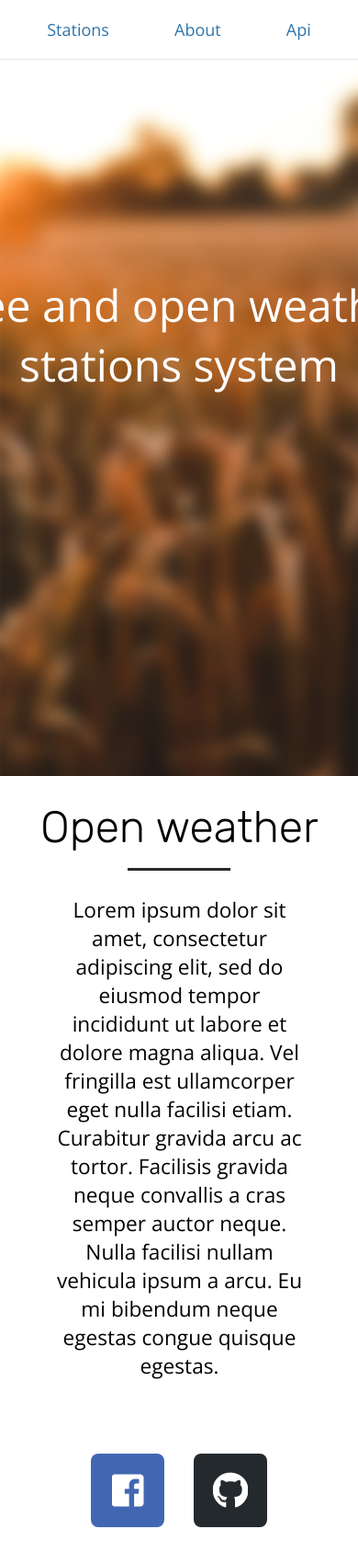
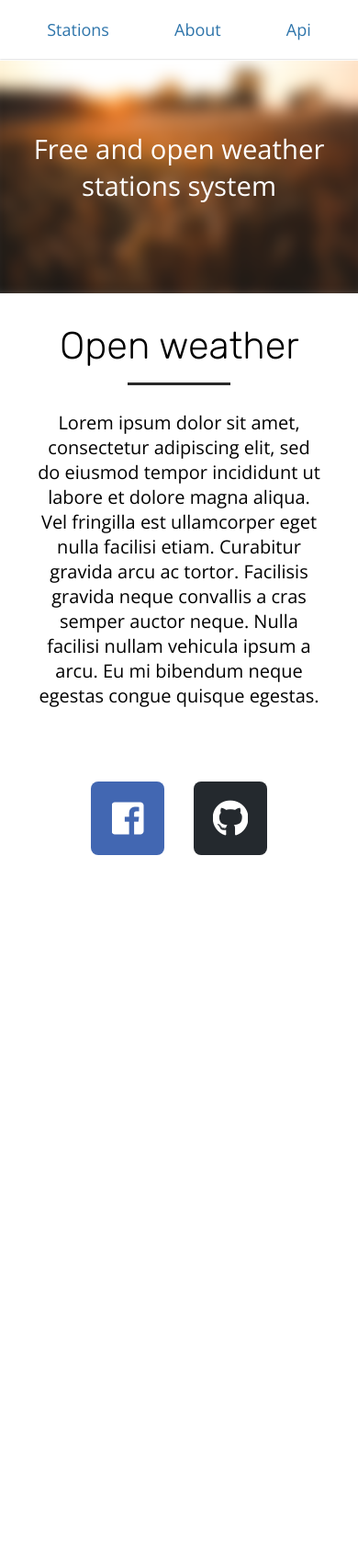
Before and after one commit to marosiak/open_weather, a Django app: page / in a window 390 px wide. Shown: the whole page at 92% size. After the commit the page ends 930 px from the top, so only its background shows below. Run offline with Django 3.2, Linux system fonts and the light colour scheme; some libraries are stand-ins or nearby versions.

Commit message:
[Added] Responsive design for dashboard

```diff
--- a/api/serializers.py
+++ b/api/serializers.py
@@ -12,6 +12,7 @@ class SensorDataSerializer(serializers.ModelSerializer):
 class SensorsSerializer(serializers.ModelSerializer):
     class Meta:
         model = Sensor
+        # fields = ('id', 'name', 'station')
         fields = ('id', 'name')
 
 
--- a/static/css/main.css
+++ b/static/css/main.css
@@ -239,14 +239,16 @@ h2 {
   background-color: #101214;
 }
 
-.dashboard {
-  overflow-x: hidden;
-}
 .dashboard .section--home {
   height: calc(100vh - 4rem - 2px);
   width: 100vw;
   overflow: hidden;
   position: relative;
+}
+@media only screen and (max-width: 525px) {
+  .dashboard .section--home {
+    height: 30vh;
+  }
 }
 .dashboard .section--home .background__img {
   height: auto;
@@ -268,6 +270,20 @@ h2 {
   right: calc(50% - 18rem);
   font-weight: 300;
 }
+@media only screen and (max-width: 750px) {
+  .dashboard .section--home .dashboard__short {
+    font-size: 2.75rem;
+  }
+}
+@media only screen and (max-width: 525px) {
+  .dashboard .section--home .dashboard__short {
+    left: 0;
+    right: 0;
+    width: 100vw;
+    padding: 0 2vw;
+    font-size: 7.5vw;
+  }
+}
 .dashboard .section--home .dashboard__short b {
   font-weight: 400;
 }
@@ -278,12 +294,23 @@ h2 {
   flex-direction: column;
   justify-content: center;
 }
+@media only screen and (max-width: 525px) {
+  .dashboard .section--about {
+    height: auto;
+    padding: 2rem 0;
+  }
+}
 .dashboard .section--about .column {
   align-items: center;
 }
 .dashboard .section--about .column h1 {
   font-size: 36pt;
   font-weight: 300;
+}
+@media only screen and (max-width: 525px) {
+  .dashboard .section--about .column h1 {
+    font-size: 31pt;
+  }
 }
 .dashboard .section--about .column .spacer {
   width: 7rem;
@@ -296,6 +323,12 @@ h2 {
   width: 70vw;
   text-align: center;
   font-size: 17pt;
+}
+@media only screen and (max-width: 525px) {
+  .dashboard .section--about .column p {
+    font-size: 15pt;
+    width: 80vw;
+  }
 }
 .dashboard .section--about .column .social__row {
   margin-top: 5rem;
--- a/static/css/views/_DashboardView.scss
+++ b/static/css/views/_DashboardView.scss
@@ -1,12 +1,14 @@
 @import "../components/SocialIcon";
 
 .dashboard {
-  overflow-x: hidden;
   .section--home {
     height: calc(100vh - 4rem - 2px);
     width: 100vw;
     overflow: hidden;
     position: relative;
+    @include phone {
+      height: 30vh;
+    }
 
     .background__img {
       height: auto;
@@ -28,7 +30,16 @@
       left: calc(50% - 18rem);
       right: calc(50% - 18rem);
       font-weight: 300;
-
+      @include tablet {
+        font-size: 2.75rem;
+      }
+      @include phone {
+        left:0;
+        right: 0;
+        width: 100vw;
+        padding: 0 2vw;
+        font-size: 7.5vw;
+      }
       b {
         font-weight: 400;
       }
@@ -42,6 +53,10 @@
     display: flex;
     flex-direction: column;
     justify-content: center;
+    @include phone {
+      height: auto;
+      padding: 2rem 0;
+    }
 
     .column {
       align-items: center;
@@ -49,6 +64,9 @@
       h1 {
         font-size: 36pt;
         font-weight: 300;
+        @include phone {
+          font-size: 31pt;
+        }
       }
 
       .spacer {
@@ -63,6 +81,10 @@
         width: 70vw;
         text-align: center;
         font-size: 17pt;
+        @include phone {
+          font-size: 15pt;
+          width: 80vw;
+        }
       }
 
       .social__row {
```
Also changed, not shown: 1 other file.
